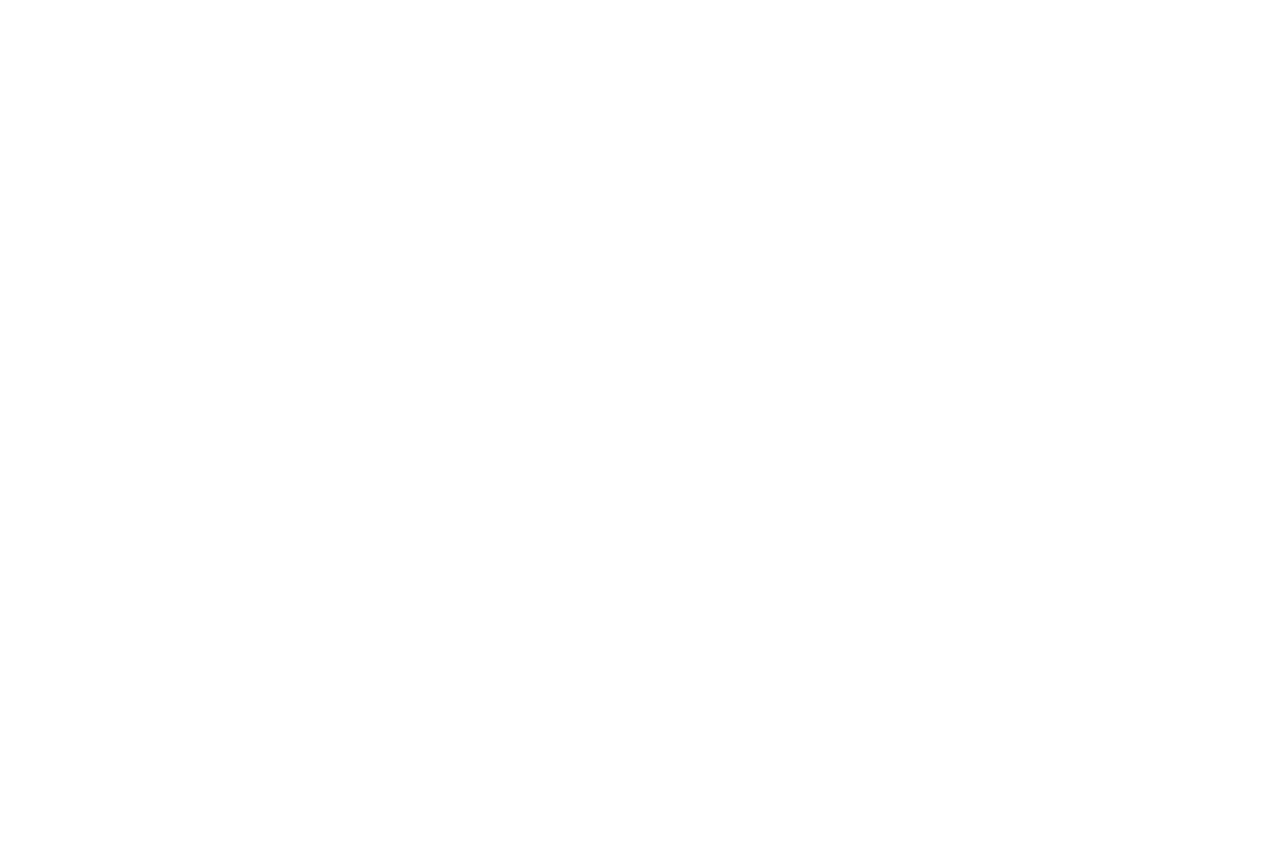
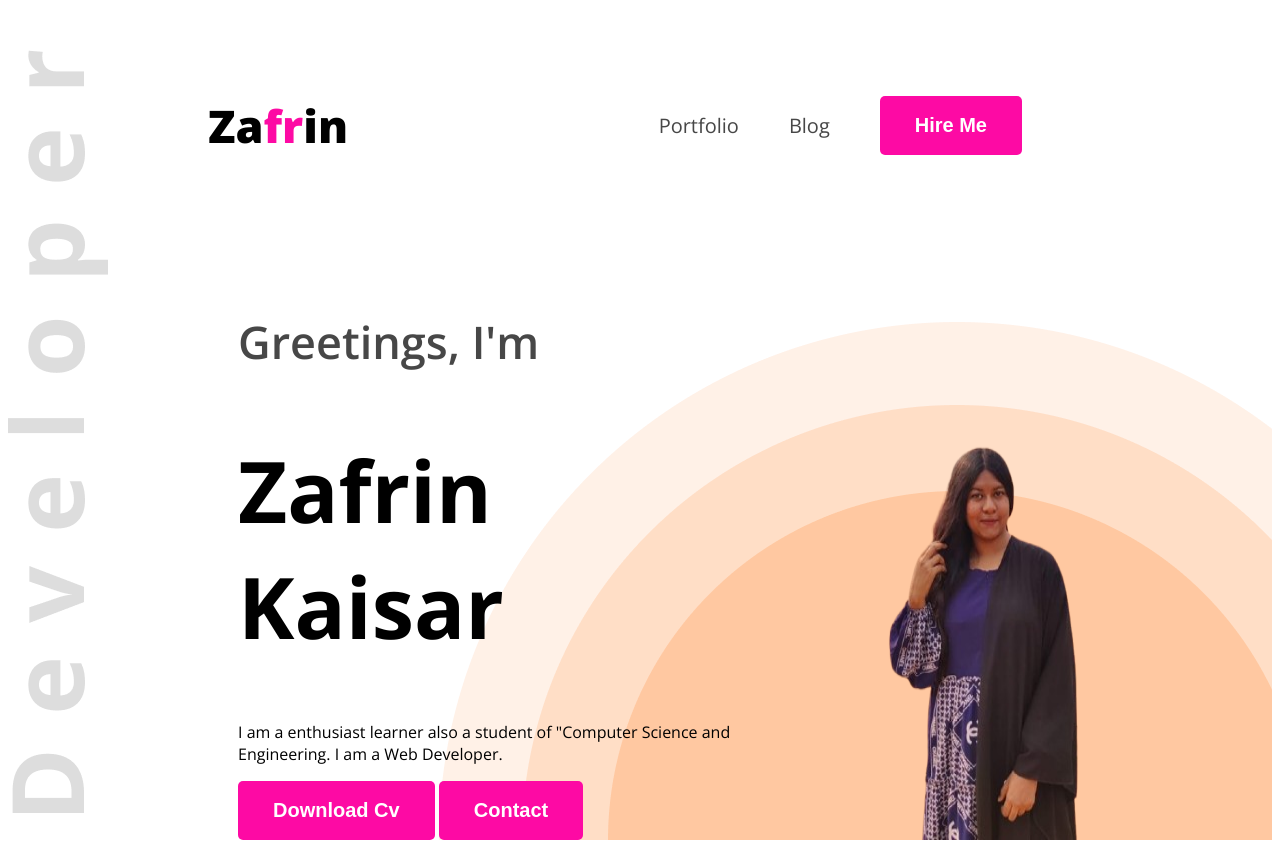
Before and after one commit to zafrinkaisar7/webdev-portfolio, a plain HTML site: page index.html in a window 1280 px wide. Before the commit the page ends 800 px from the top, so only its background shows below. Drawn offline with nearby package versions, Linux system fonts and the light colour scheme.

Commit message:
Nav,picture,background images added

```diff
--- a/index.html
+++ b/index.html
@@ -4,10 +4,34 @@
     <meta charset="UTF-8">
     <meta name="viewport" content="width=device-width, initial-scale=1.0">
     <title>My Web Developer Portfolio</title>
+    <link rel="preconnect" href="https://fonts.googleapis.com">
+<link rel="preconnect" href="https://fonts.gstatic.com" crossorigin>
+<link href="https://fonts.googleapis.com/css2?family=Open+Sans:ital,wght@0,300..800;1,300..800&display=swap" rel="stylesheet">
+    <link rel="stylesheet" href="styles/portfolio.css">
 </head>
-<body>
-   <header>
-
+<body class="open-sans-normal">
+   <header class="header">
+     <nav>
+      <h3 class="nav-title">Za<span class="text-primary">fr</span>in</h3>
+       <ul>
+         <li><a class="dark-2" href="">Portfolio</a></li>
+         <li><a class="dark-2" href="">Blog</a></li>
+         <li><a href=""><button class="btn-primary">Hire Me</button></a></li>
+       </ul>
+     </nav>
+     <div class="banner">
+        <div class="banner-content">
+        <h4 class="banner-greetings dark-2">Greetings, I'm</h4>
+        <h1 class="banner-title">Zafrin Kaisar</h1>
+        <p class="banner-description" >
+            I am a enthusiast learner also a student of
+            "Computer Science and Engineering. I am a Web Developer.
+        </p>
+        <button class="btn-primary">Download Cv</button>
+        <button class="btn-primary">Contact</button>
+     </div>
+     <img class="banner-profile-pic" src="images/self2-removebg-preview.png" alt="">
+    </div>
    </header>
    <main>
 
--- /dev/null
+++ b/styles/portfolio.css
@@ -0,0 +1,80 @@
+
+
+.open-sans-normal
+ {
+  font-family: "Open Sans", sans-serif;
+  font-optical-sizing: auto;
+  font-weight: <weight>;
+  font-style: normal;
+  font-variation-settings:
+    "wdth" 100;
+}
+/* shared style*/
+.text-primary{
+    color: #fd0aa4;
+}
+.dark-2{
+    color: #474747;
+}
+.btn-primary{
+    background-color: #fd0aa4;
+    font-weight: bold;
+    font-size: 20px;
+    color: white;
+    padding: 18px 35px;
+    border-radius: 5px;
+    border: none;
+
+}
+/*header */
+.header{
+    background-image: url(../images/developer.png), url(../images/header_bg.png) ;
+    background-repeat: no-repeat;
+    background-position: top left, bottom right;
+}
+/* Nav Styles */
+
+nav{
+    display: flex;
+    align-items: center;
+    justify-content: space-between;
+    margin: 50px 200px;
+}
+nav ul{
+    display: flex;
+    align-items: center;
+
+}
+
+.nav-title{
+    font-weight: 800;
+    font-size: 45px;
+}
+nav ul li{
+    list-style: none;
+    margin-right: 50px;
+}
+nav li a{
+    text-decoration: none;
+    font-size: 20px;
+}
+ /*banner styles */
+ .banner{
+  display: flex;
+  justify-content: space-between;
+  margin: 0 35px 0 230px;
+ }
+.banner-content{
+    max-width: 580px;
+}
+.banner-greetings{
+ font-size: 45px;
+ font-weight: 600;
+}
+.banner-title{
+    font-weight: bold;
+    font-size: 85px;
+}
+.banner-profile-pic{
+    width: 580px;
+}
```
Also changed, not shown: images/hardy.png (deleted), images/self2-removebg-preview.png (added).
